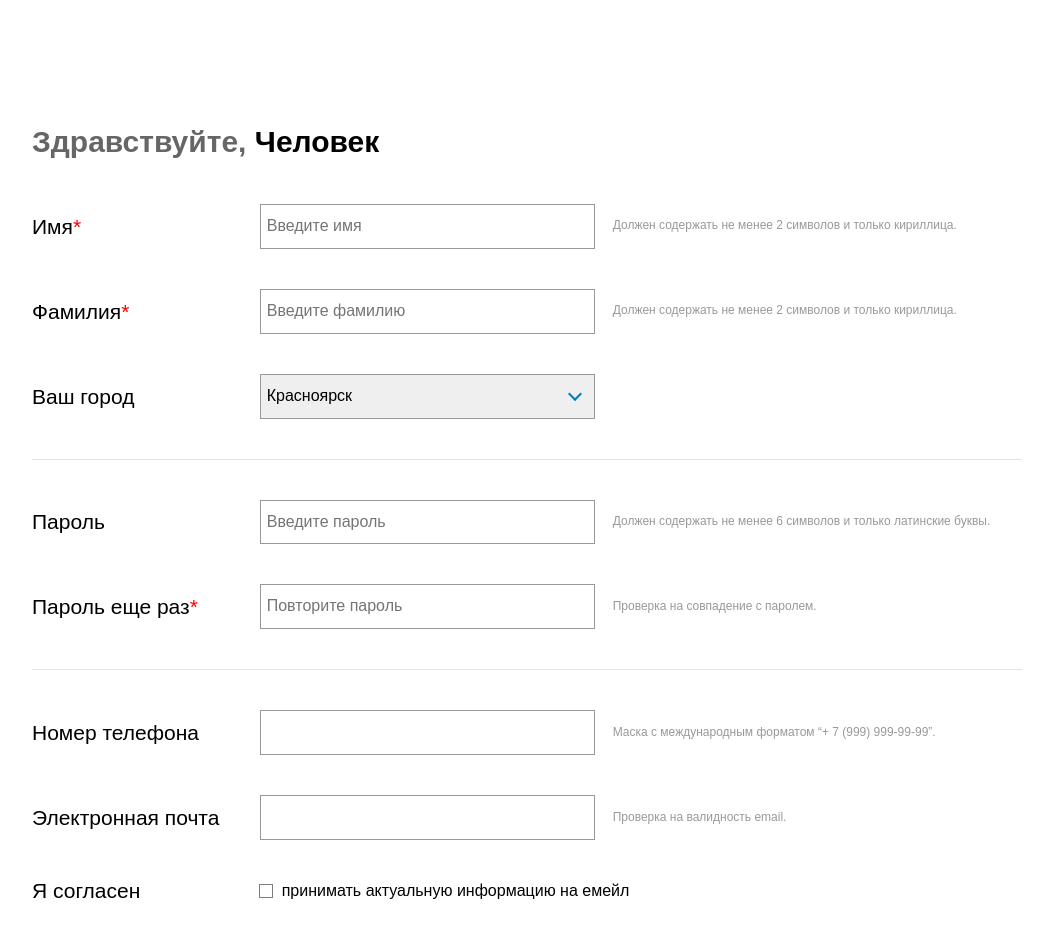
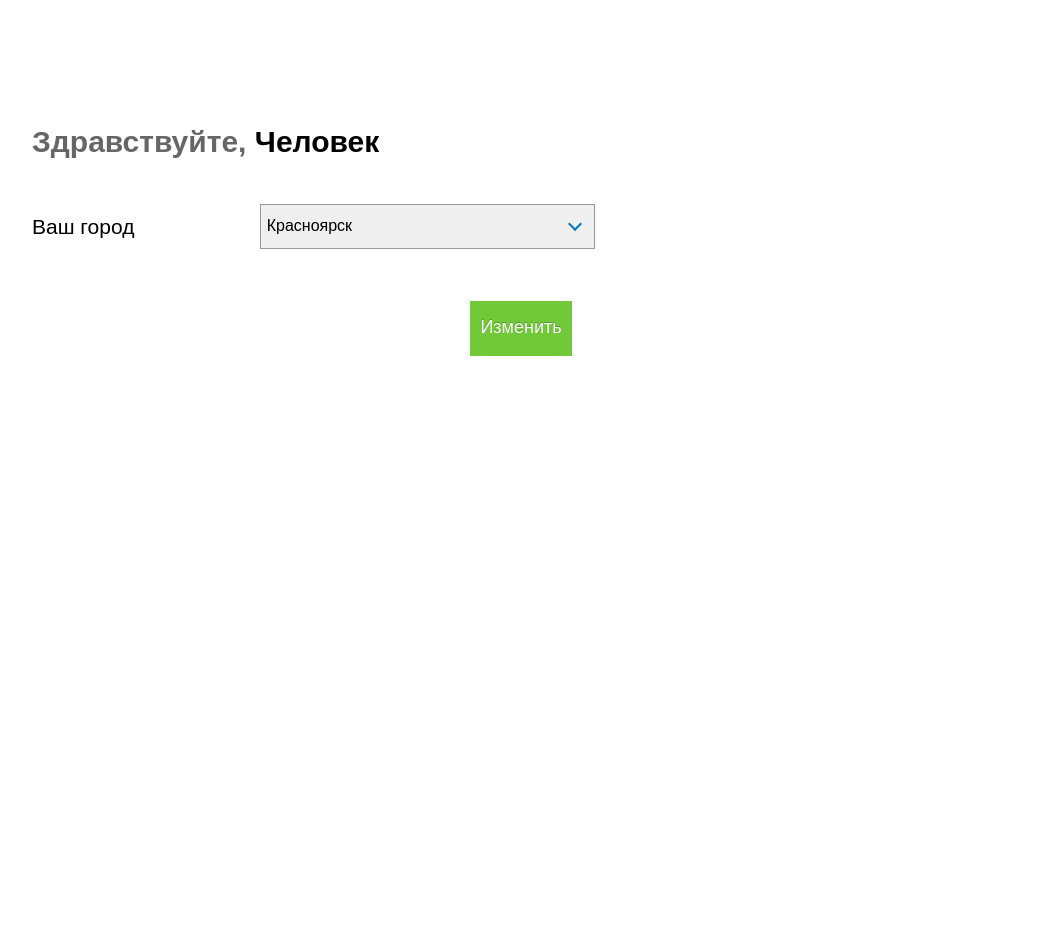
Before and after one commit to kuroptew/test-m-social, a React (Create React App) app: page / in a window 1280 px wide. Shown: the top 951 px of the page, without its empty margins (103-1156 px from the left). After the commit the page ends 800 px from the top, so only its background shows below. Built offline with nearby package versions, Linux system fonts and the light colour scheme.

Commit message:
оптимизировал поиск максимального населения у города, сделал функционал с добавлением даты изменения

```diff
--- a/src/App.js
+++ b/src/App.js
@@ -1,5 +1,7 @@
 import Input from "./components/Input/Input";
-import {useState} from "react";
+import {useMemo, useState} from "react";
+
+import useLocalStorage from "./hooks/useLocalStorage";
 
 import './style/style.scss'
 import Checkbox from "./components/Checkbox/Checkbox";
@@ -8,34 +10,47 @@ import Select from "./components/Select/Select";
 import cities from './assets/cities.json'
 
 import getSortedAndFilteredCities from "./utils/getSortedAndFiltred";
+import formattedDate from "./utils/formattedDate";
+
 
 function App() {
+  const keyChange = "latestChange"
+
   const [user, setUser] = useState({})
-  const date = new Date()
+  const [date, setDate] = useLocalStorage(keyChange, '')
 
-  const optionsCities = getSortedAndFilteredCities(cities)
+
+  const optionsCities = useMemo(()=>{
+    return getSortedAndFilteredCities(cities)
+  }, [cities])
+
+
+  const onSubmit = (e)=>{
+    e.preventDefault()
+    setDate(new Date())
+  }
 
   return (<div className="App">
     <div className="container">
       <h1 className="title">Здравствуйте, <span>{user.name || 'Человек'}</span></h1>
       <form className="form" action="">
         <div className="form__row">
-          <Input
-            labelName="Имя"
-            id="input-name"
-            type="text"
-            description="Должен содержать не менее 2 символов и только кириллица."
-            placeholder="Введите имя"
-            required={true}
-          />
-          <Input
-            labelName="Фамилия"
-            id="input-surname"
-            type="text"
-            description="Должен содержать не менее 2 символов и только кириллица."
-            placeholder="Введите фамилию"
-            required={true}
-          />
+          {/*<Input*/}
+          {/*  labelName="Имя"*/}
+          {/*  id="input-name"*/}
+          {/*  type="text"*/}
+          {/*  description="Должен содержать не менее 2 символов и только кириллица."*/}
+          {/*  placeholder="Введите имя"*/}
+          {/*  required={true}*/}
+          {/*/>*/}
+          {/*<Input*/}
+          {/*  labelName="Фамилия"*/}
+          {/*  id="input-surname"*/}
+          {/*  type="text"*/}
+          {/*  description="Должен содержать не менее 2 символов и только кириллица."*/}
+          {/*  placeholder="Введите фамилию"*/}
+          {/*  required={true}*/}
+          {/*/>*/}
           <Select
             options={optionsCities}
             defaultValue={'Выберите город'}
@@ -46,49 +61,54 @@ function App() {
             labelName="Ваш город"
           />
         </div>
-        <div className="form__row">
-          <Input
-            labelName="Пароль"
-            id="input-password"
-            type="password"
-            description="Должен содержать не менее 6 символов и только латинские буквы."
-            placeholder="Введите пароль"
-            required={false}
-          />
-          <Input
-            labelName="Пароль еще раз"
-            id="input-password-repeat"
-            type="password"
-            description="Проверка на совпадение с паролем."
-            placeholder="Повторите пароль"
-            required={true}
-          />
-        </div>
-        <div className="form__row">
-          <Input
-            labelName="Номер телефона"
-            id="input-tel"
-            type="tel"
-            description="Маска с международным форматом “+ 7 (999) 999-99-99”."
-            required={false}
-          />
-          <Input
-            labelName="Электронная почта"
-            id="input-email"
-            type="email"
-            description="Проверка на валидность email."
-            placeholder=""
-            required={false}
-          />
-          <Checkbox
-            labelName="Я согласен"
-            id="input-agree"
-            description="принимать актуальную информацию на емейл"
-            required={false}/>
-        </div>
+        {/*<div className="form__row">*/}
+        {/*  <Input*/}
+        {/*    labelName="Пароль"*/}
+        {/*    id="input-password"*/}
+        {/*    type="password"*/}
+        {/*    description="Должен содержать не менее 6 символов и только латинские буквы."*/}
+        {/*    placeholder="Введите пароль"*/}
+        {/*    required={false}*/}
+        {/*  />*/}
+        {/*  <Input*/}
+        {/*    labelName="Пароль еще раз"*/}
+        {/*    id="input-password-repeat"*/}
+        {/*    type="password"*/}
+        {/*    description="Проверка на совпадение с паролем."*/}
+        {/*    placeholder="Повторите пароль"*/}
+        {/*    required={true}*/}
+        {/*  />*/}
+        {/*</div>*/}
+        {/*<div className="form__row">*/}
+        {/*  <Input*/}
+        {/*    labelName="Номер телефона"*/}
+        {/*    id="input-tel"*/}
+        {/*    type="tel"*/}
+        {/*    description="Маска с международным форматом “+ 7 (999) 999-99-99”."*/}
+        {/*    required={false}*/}
+        {/*  />*/}
+        {/*  <Input*/}
+        {/*    labelName="Электронная почта"*/}
+        {/*    id="input-email"*/}
+        {/*    type="email"*/}
+        {/*    description="Проверка на валидность email."*/}
+        {/*    placeholder=""*/}
+        {/*    required={false}*/}
+        {/*  />*/}
+        {/*  <Checkbox*/}
+        {/*    labelName="Я согласен"*/}
+        {/*    id="input-agree"*/}
+        {/*    description="принимать актуальную информацию на емейл"*/}
+        {/*    required={false}/>*/}
+        {/*</div>*/}
         <div className="form__row_submit">
-          <button type="submit" className="btn__submit">Изменить</button>
-          <span>последние изменения {date.getFullYear()}</span>
+          <button
+            type="submit"
+            className="btn__submit"
+            onClick={onSubmit}
+          >Изменить
+          </button>
+          {date && <span>{`последние изменения ${formattedDate(date)}`}</span>}
         </div>
       </form>
     </div>
--- /dev/null
+++ b/src/hooks/useLocalStorage.js
@@ -0,0 +1,35 @@
+import {useState} from "react";
+
+
+function useLocalStorage(key, initialValue) {
+  const [storedValue, setStoredValue] = useState(() => {
+    if (typeof window === "undefined") {
+      return initialValue;
+    }
+    try {
+      const item = window.localStorage.getItem(key);
+      return item ? JSON.parse(item) : initialValue;
+    } catch (error) {
+      console.log(error);
+      return initialValue;
+    }
+  });
+
+  const setValue = (value) => {
+    try {
+      const valueToStore =
+        value instanceof Function ? value(storedValue) : value;
+
+      setStoredValue(valueToStore);
+
+      if (typeof window !== "undefined") {
+        window.localStorage.setItem(key, JSON.stringify(valueToStore));
+      }
+    } catch (error) {
+      console.log(error);
+    }
+  };
+  return [storedValue, setValue];
+}
+
+export default useLocalStorage;
--- /dev/null
+++ b/src/utils/formattedDate.js
@@ -0,0 +1,22 @@
+function formattedDate(strDate) {
+  const date = new Date(strDate)
+  //const formattedDateString = `последние изменения ${date.getDay()} ${date.getMonth()} ${date.getFullYear()} в ${date.getHours()}:${date.getMinutes()}:${date.getSeconds()}`
+
+  const formattedDateDMY = new Intl.DateTimeFormat("ru", {
+    year: "numeric",
+    month: "long",
+    day: "numeric",
+  });
+
+  const formattedDateHMS = new Intl.DateTimeFormat("ru", {
+    hour: "numeric",
+    minute: "numeric",
+    second: "numeric",
+  });
+
+  const formattedDateString = `${formattedDateDMY.format(date).replace(/\s*г\./, "")} в ${formattedDateHMS.format(date)}`
+
+  return formattedDateString
+}
+
+export default formattedDate;
--- a/src/utils/getSortedAndFiltred.js
+++ b/src/utils/getSortedAndFiltred.js
@@ -1,19 +1,22 @@
 function getSortedAndFilteredCities(cities) {
-  //В начале фильтруем по населению, чтобы массив стал поменьше для сортировки,потом сортируем
   const minPopualtionCity = 50000
   const filteredCitites = cities.filter((objCity) => +objCity.population > minPopualtionCity)
   let sortedAndFilteredCities = filteredCitites.sort((a, b) => a.city.localeCompare(b.city))
 
-  //Массив для нахождения максимума населения
-  const arrPopulation = sortedAndFilteredCities.map((city) => city.population)
-  const maxPopulation = Math.max(...arrPopulation)
+  let maxPopulation = 0
+  let indexMaxPopulation = null
+  let cityMaxPopulation = null
 
-  //Ищем обьект города с максимальным населением и индекс этого города
-  const cityWithMaxPopualtion = sortedAndFilteredCities.find((city) => +city.population === maxPopulation)
-  const index = sortedAndFilteredCities.findIndex((city) => +city.population === maxPopulation)
+  sortedAndFilteredCities.forEach((city, index)=>{
+    if(city.population > maxPopulation) {
+      maxPopulation = +city.population
+      indexMaxPopulation  = index
+      cityMaxPopulation = city
+    }
+   }
+  )
 
-  //Вырезаем этот объект из отсротированного массива, вставляем его вперед
-  sortedAndFilteredCities = [cityWithMaxPopualtion, ...sortedAndFilteredCities.splice(0, index), ...sortedAndFilteredCities.splice(index)]
+  sortedAndFilteredCities = [cityMaxPopulation, ...sortedAndFilteredCities.splice(0, indexMaxPopulation), ...sortedAndFilteredCities.splice(indexMaxPopulation)]
     .map(objCity => objCity.city)
 
   return sortedAndFilteredCities
```
